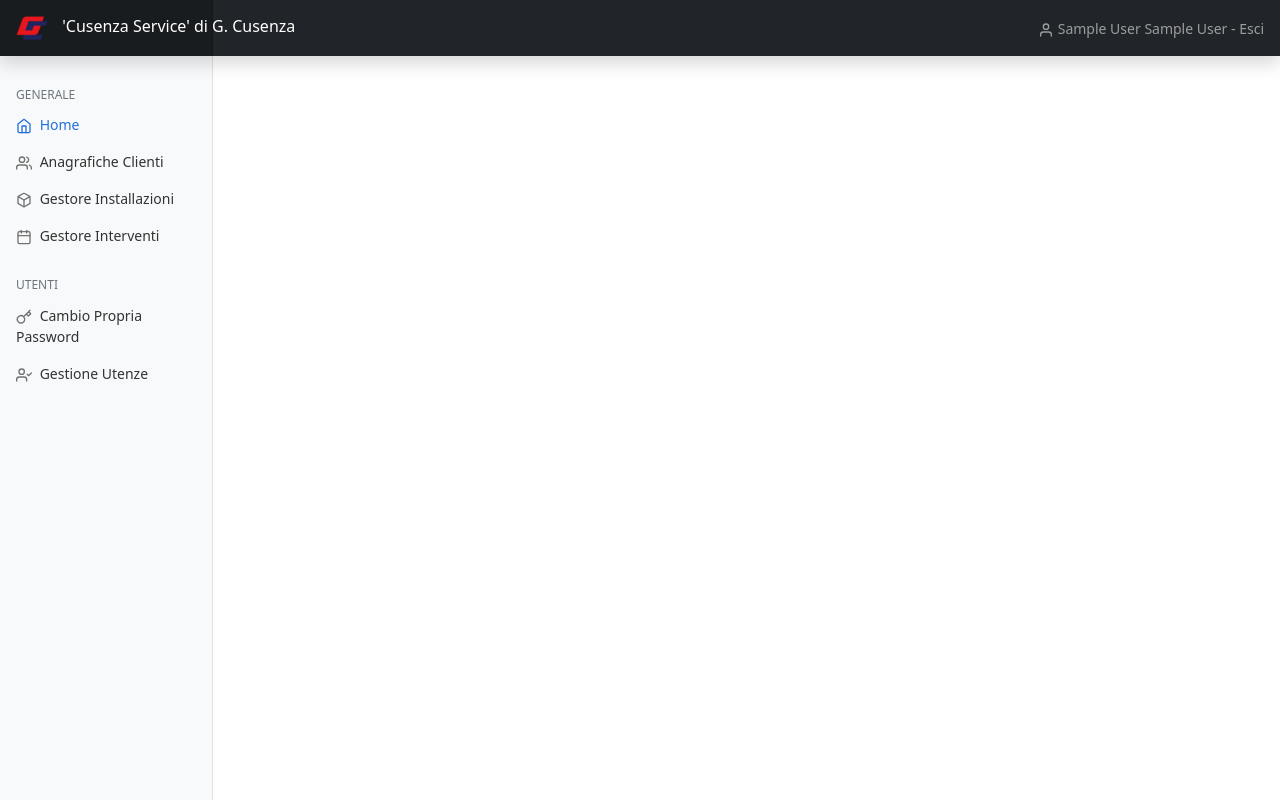
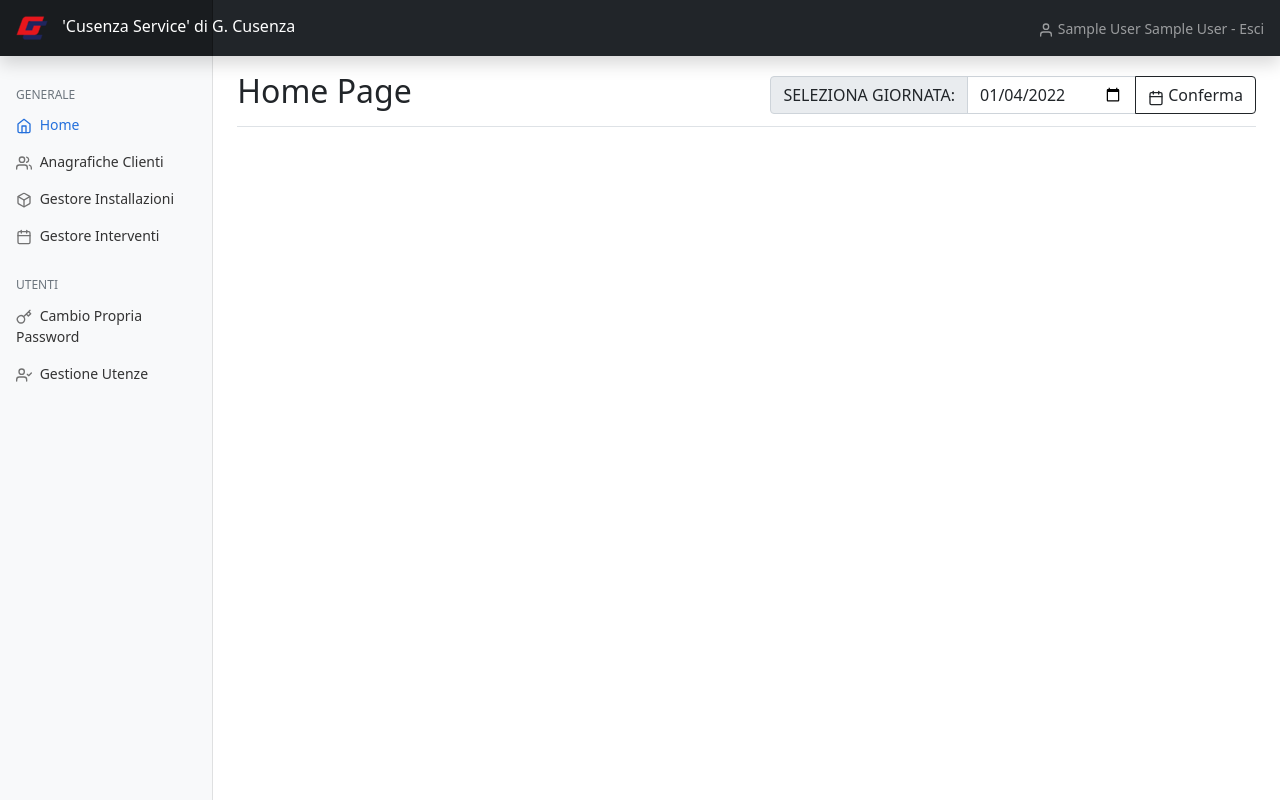
Before and after one commit to vittodevit/gipcat, a PHP site: page / in a window 1280 px wide. Run offline with PHP 8.4, Linux system fonts and the light colour scheme; the visitor is signed in with stand-in values (Sample User, id 1); some libraries are stand-ins or nearby versions.

Commit message:
delete user and pre release test

```diff
--- a/index.php
+++ b/index.php
@@ -12,5 +12,30 @@ require_once './lib/pagetools.php';
 openPage($pageid, $friendlyname, $level);
 ?>
 
+<div class="d-flex justify-content-between flex-wrap flex-md-nowrap align-items-center pt-3 pb-2 mb-3 border-bottom">
+    <h1 class='h2'>Home Page</h1>
+    <div class="btn-toolbar mb-2 mb-md-0">
+        <form action="" method="get">
+            <div class="row g-3">
+                <div class="col">
+                    <div class="input-group">
+                        <span class="input-group-text" id="basic-addon1">SELEZIONA GIORNATA:</span>
+                        <input type="date" class="form-control" name="date" placeholder="ID Cliente"
+                        <?php if (isset($_GET["date"]) && !empty($_GET["date"])) {
+                            echo 'value="' . $_GET["date"] . '"';
+                        }else{
+                            echo 'value="' . date("Y-m-d") . '"';
+                        } ?> aria-label="Ricerca">
+                        <button class="btn btn-outline-dark" type="submit">
+                            <span data-feather="calendar"></span>
+                            Conferma
+                        </button>
+                    </div>
+                </div>
+            </div>
+        </form>
+    </div>
+</div>
+
 <?php
 closePage($level, $jsdeps);
--- a/lib/miscfun.php
+++ b/lib/miscfun.php
@@ -25,3 +25,32 @@ function checkAriaCurr($id, $pageid)
         echo '"';
     }
 }
+
+function pexcheck($username)
+{
+    global $con;
+    // permission check code
+    // authenticate old username and password combo
+    $sql = "SELECT permissionType FROM users WHERE userName = ?";
+
+    if ($stmt = new mysqli_stmt($con, $sql)) {
+        $stmt->bind_param("s", $param_username);
+
+        $param_username = $username;
+
+        if ($stmt->execute()) {
+            $stmt->store_result();
+
+            if ($stmt->num_rows() == 1) {
+                $stmt->bind_result($permissionType);
+                if ($stmt->fetch()) {
+                    return $permissionType;
+                }
+            } else {
+                return false;
+            }
+        } else {
+            return false;
+        }
+    }
+}
--- a/lib/pagetools.php
+++ b/lib/pagetools.php
@@ -193,6 +193,31 @@ function openPage($pageid, $title, $level, $customcss = "")
                         </div>
                     </div>
                 </div>
+
+                <!-- DELETE USER MODAL -->
+                <div class="modal fade" id="userDeleteModal" tabindex="-1" data-bs-backdrop="static" data-bs-keyboard="false" aria-hidden="true">
+                    <div class="modal-dialog">
+                        <div class="modal-content">
+                            <div class="modal-header">
+                                <h5 class="modal-title">Eliminazione utente piattaforma</h5>
+                                <button type="button" class="btn-close" data-bs-dismiss="modal" aria-label="Close"></button>
+                            </div>
+                            <div class="modal-body">
+                                Sei sicuro di voler completamente eliminare l'utente <strong id="dum.title"></strong> dal gestionale?
+                            </div>
+                            <div class="modal-footer">
+                                <button type="button" class="btn btn-secondary" data-bs-dismiss="modal">
+                                    <span data-feather="x-octagon"></span>
+                                    Annulla
+                                </button>
+                                <button type="button" class="btn btn-danger" onclick="deleteUserAJAX()">
+                                    <span data-feather="trash"></span>
+                                    Elimina
+                                </button>
+                            </div>
+                        </div>
+                    </div>
+                </div>
                 <main class="col-md-9 ms-sm-auto col-lg-10 px-md-4">
                     <?php
                 }
--- a/static/js/gipcat.js
+++ b/static/js/gipcat.js
@@ -63,6 +63,14 @@ userPasswordChangeModal.addEventListener('show.bs.modal', function (event) {
     });
 });
 
+var userDeleteModal = document.getElementById('userDeleteModal');
+userDeleteModal.addEventListener('show.bs.modal', function (event) {
+    var button = event.relatedTarget;
+    var username = button.getAttribute('data-bs-username');
+    var modalContent = document.getElementById('dum.title');
+    modalContent.textContent = username;
+});
+
 function userChangePasswordAJAX(isSelf){
     var oldPasswordTb = document.getElementById("upcm.oldPassword");
     var newPasswordTb = document.getElementById("upcm.newPassword");
@@ -104,6 +112,22 @@ function userChangePasswordAJAX(isSelf){
     });
 }
 
+function deleteUserAJAX(){
+    $.ajax({
+        type: "POST",
+        url: relativeToRoot + 'lib/ajax_deluser.php',
+        data: {
+            "userName": document.getElementById('dum.title').innerText
+        },
+        success: function (data) {
+            successReload();
+        },
+        error: function (data) {
+            toastr.error(data.responseText);
+        }
+    });
+}
+
 function successReload(){
     const urlParams = new URLSearchParams(window.location.search);
     urlParams.set('s', '1');
```
Also changed, not shown: lib/ajax_deluser.php (added, +37 -0 lines), lib/ajax_pwdchg.php (+1 -29 lines), .github/workflows/deploy.yml (added).
